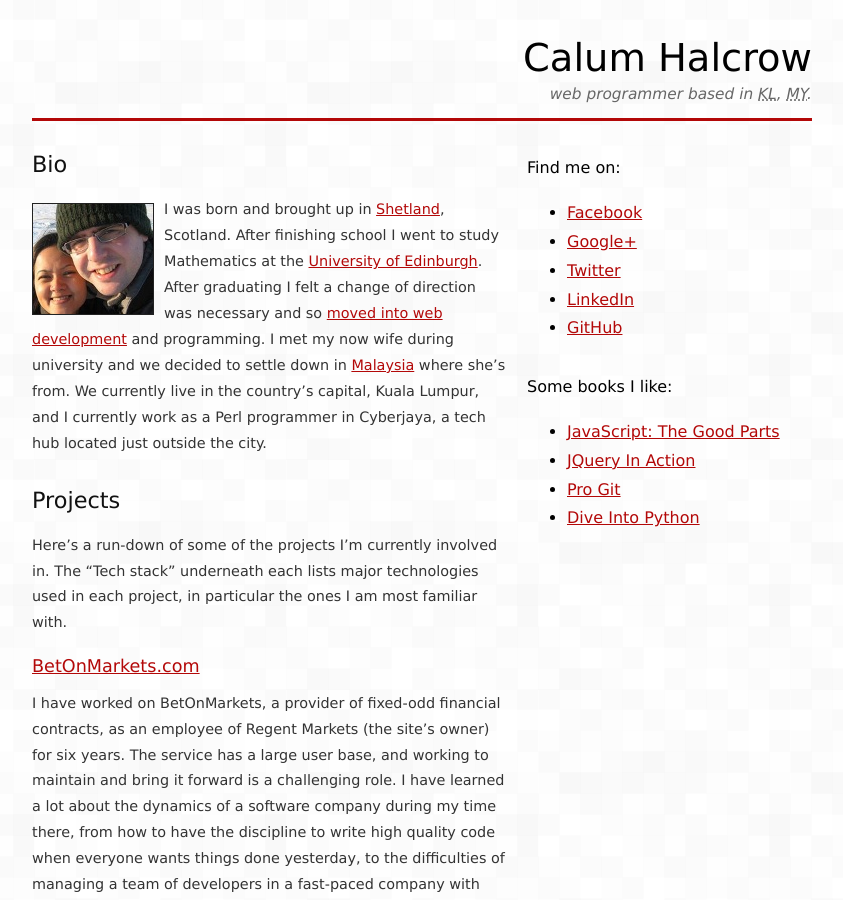
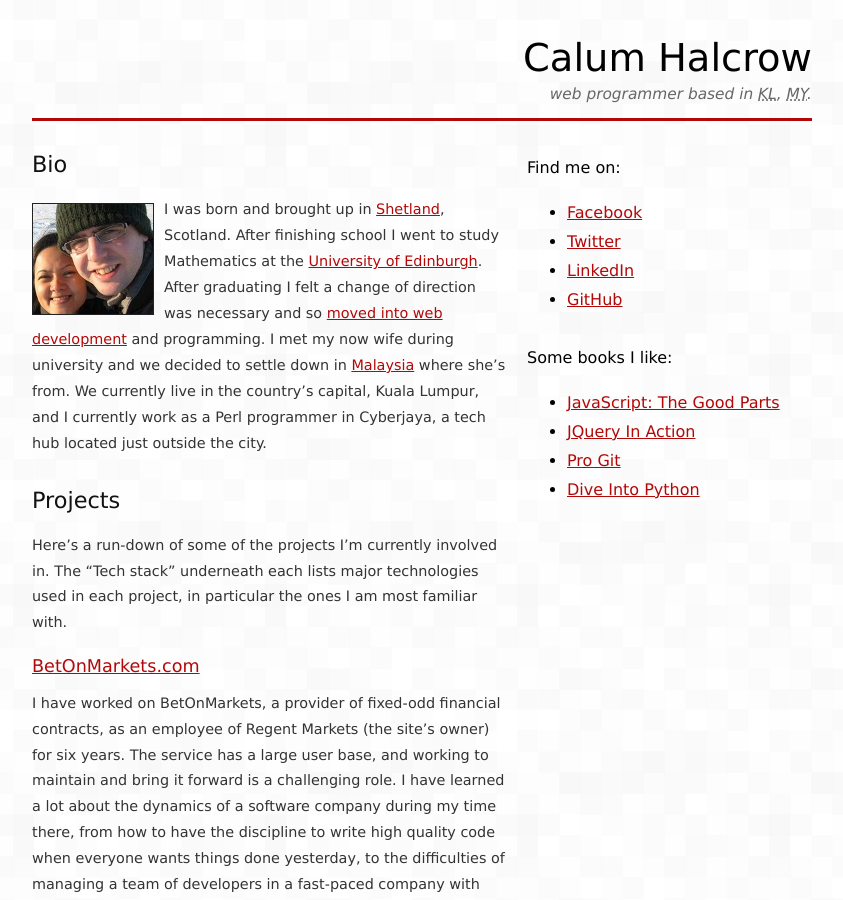
Before and after one commit to calumhalcrow/calumhalcrow, a Jekyll site: the page built from index.md, in a window 1280 px wide and 900 px high. Shown: the whole window, without its empty margins (218-1061 px from the left). Built offline with Jekyll 4.4.1, drawn with Linux system fonts in a browser that asks for light colours.

Commit message:
No Google+ link.

```diff
--- a/_layouts/main.html
+++ b/_layouts/main.html
@@ -17,7 +17,6 @@
             <h3>Find me on:</h3>
             <ul>
                 <li><a href="http://facebook.com/calumhalcrow">Facebook</a></li>
-                <li><a href="http://profiles.google.com/calumhalcrow">Google+</a></li>
                 <li><a href="http://twitter.com/calumhalcrow">Twitter</a></li>
                 <li><a href="http://my.linkedin.com/in/calumhalcrow">LinkedIn</a></li>
                 <li><a href="https://github.com/calumhalcrow">GitHub</a></li>
```
